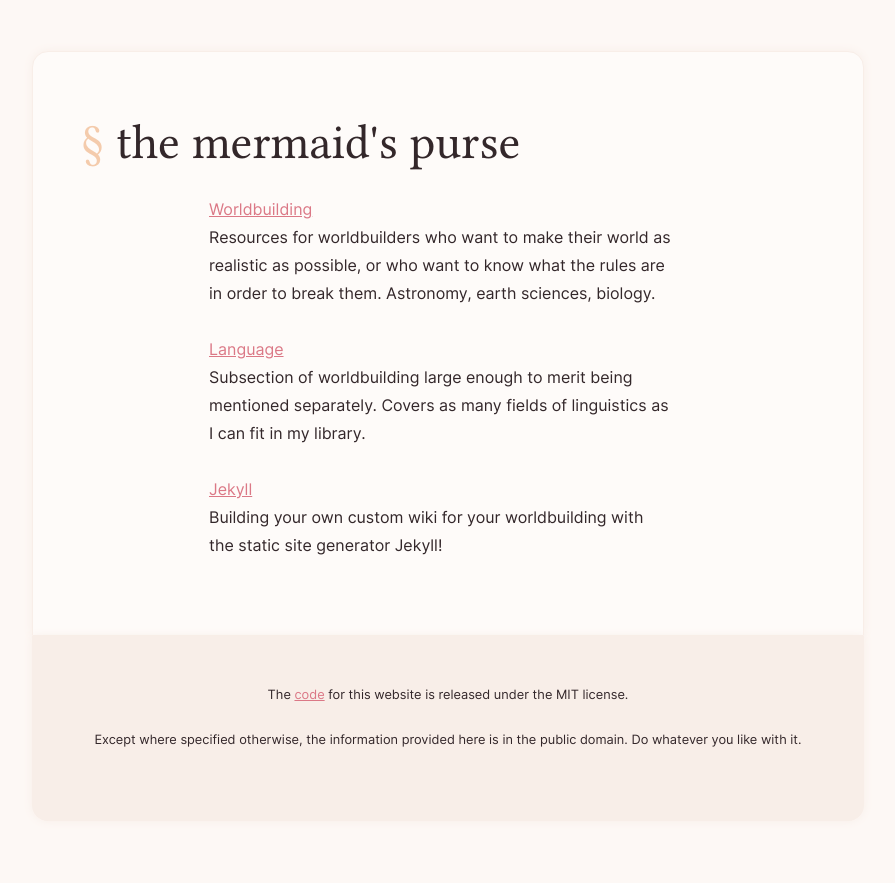
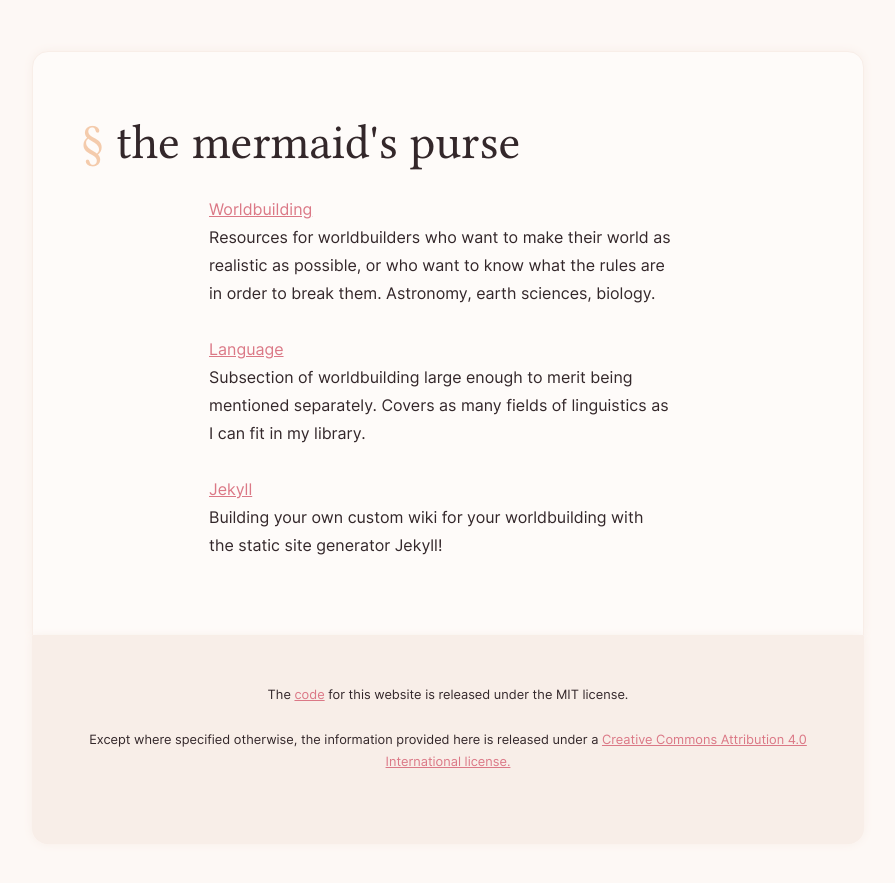
Before and after one commit to pomeloshark/pomeloshark.github.io, a Jekyll site: the page built from index.md, in a window 1280 px wide. Shown: the top 883 px of the page, without its empty margins (192-1087 px from the left). Built offline with Jekyll 4.4.1, drawn with Linux system fonts in a browser that asks for light colours.

Commit message:
Updated license

```diff
--- a/_includes/footer.html
+++ b/_includes/footer.html
@@ -1,4 +1,4 @@
 <footer>
    <p>The <a href="https://github.com/pomeloshark/pomeloshark.github.io">code</a> for this website is released under the MIT license.</p>
-   <p>Except where specified otherwise, the information provided here is in the public domain. Do whatever you like with it.</p>
+   <p>Except where specified otherwise, the information provided here is released under a <a href="https://creativecommons.org/licenses/by/4.0/">Creative Commons Attribution 4.0 International license.</a></p>
 </footer>
```
